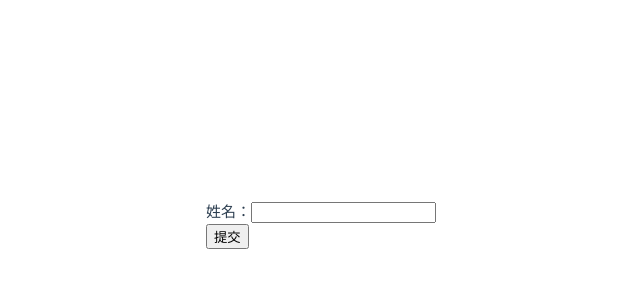
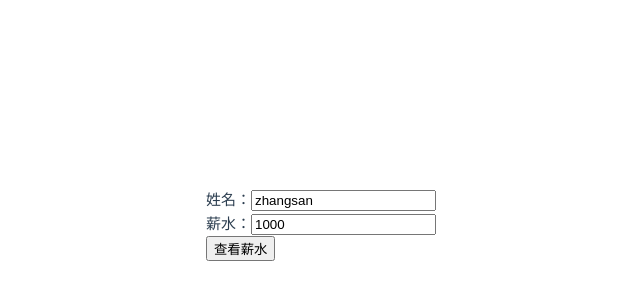
Before and after one commit to ZH1995/MyVue, a Vue app: page / in a window 1280 px wide. Shown: the part 176-476 px from the top of the page, without its empty margins (204-844 px from the left). Built offline with nearby package versions, Linux system fonts and the light colour scheme; the HTML template or start-up script is replaced by a standard one.

Commit message:
transmit paramter from child component to parent component

```diff
--- a/src/App.vue
+++ b/src/App.vue
@@ -1,30 +1,23 @@
 <template>
   <div>
-    姓名：<input ref="name" abc="123"/><br/>
-    <button v-on:click="showRes">提交</button>
+    <MySalaryInfo ref="salaryInfo"></MySalaryInfo>
+    <button @click="showResult">查看薪水</button>
   </div>
 </template>
 
 <script setup lang="ts">
 import {ref} from 'vue'
-let name = ref()
-  function showRes(){
-    console.log(name)
-    console.log(name.value)
-    console.log(name.value.value)
-    console.log(name.value.getAttribute('abc'))
-  }
+import MySalaryInfo from './components/MySalaryInfo.vue'
+let salaryInfo = ref()
+
+function showResult(){
+  console.log(salaryInfo)
+  console.log(salaryInfo.value)
+  console.log(salaryInfo.value.userName)
+  console.log(salaryInfo.value.salary)
+}
 </script>
 
 <style scoped>
-  .userInfo{
-    background-color: cyan;
-    widows: 80%;
-  }
-  .userInfo span{
-    background-color: coral;
-    margin-left: 10px;
-    border: 1px;
-    border-radius: 5px;
-  }
+
 </style>
--- /dev/null
+++ b/src/components/MySalaryInfo.vue
@@ -0,0 +1,20 @@
+<template>
+    姓名：<input v-model="userName"/><br/>
+    薪水：<input type="number" v-model="salary"/><br/>
+
+</template>
+
+<script lang="ts">
+    export default {
+        name:'MySalaryInfo'
+    }
+</script>
+
+<script setup lang="ts">
+import {ref} from 'vue'
+let userName = ref('zhangsan')
+let salary = ref(1000)
+defineExpose({userName,salary})
+</script>
+
+<style></style>
```
